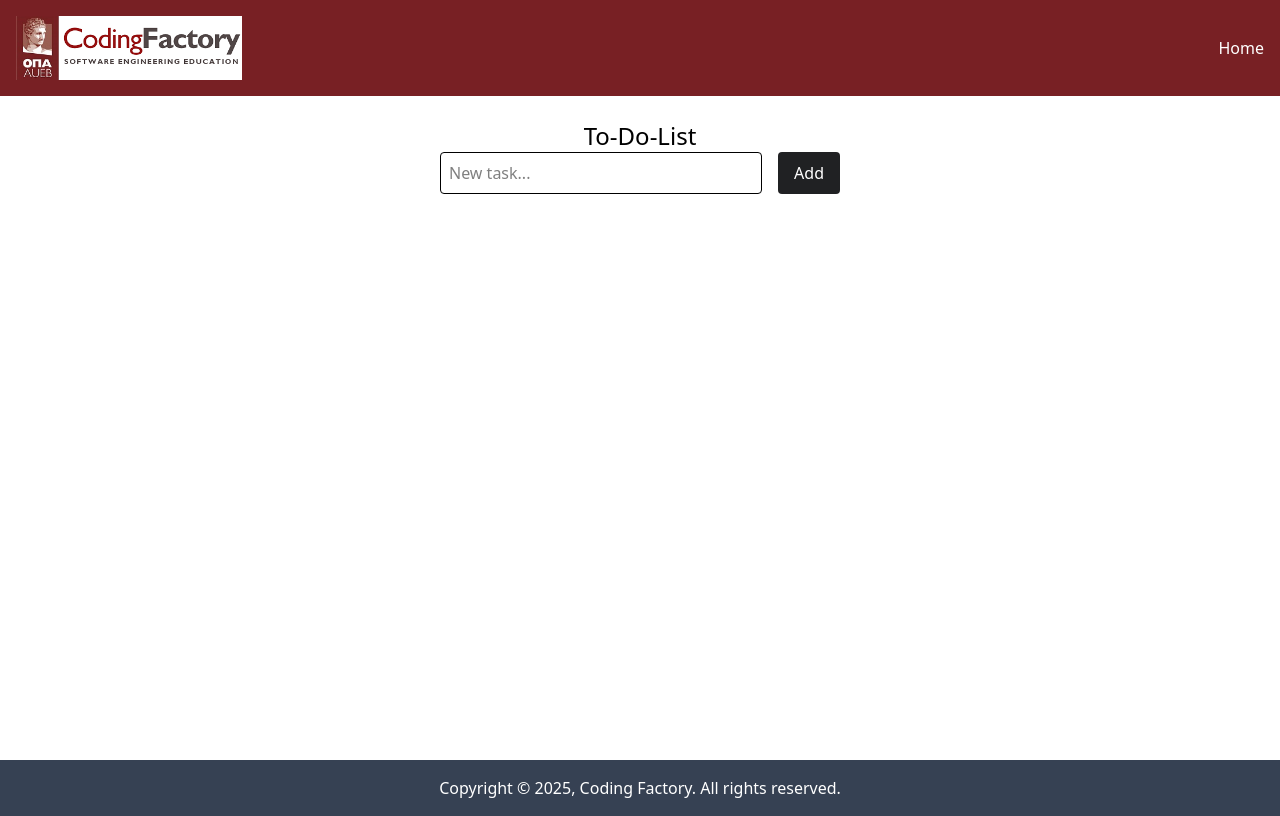
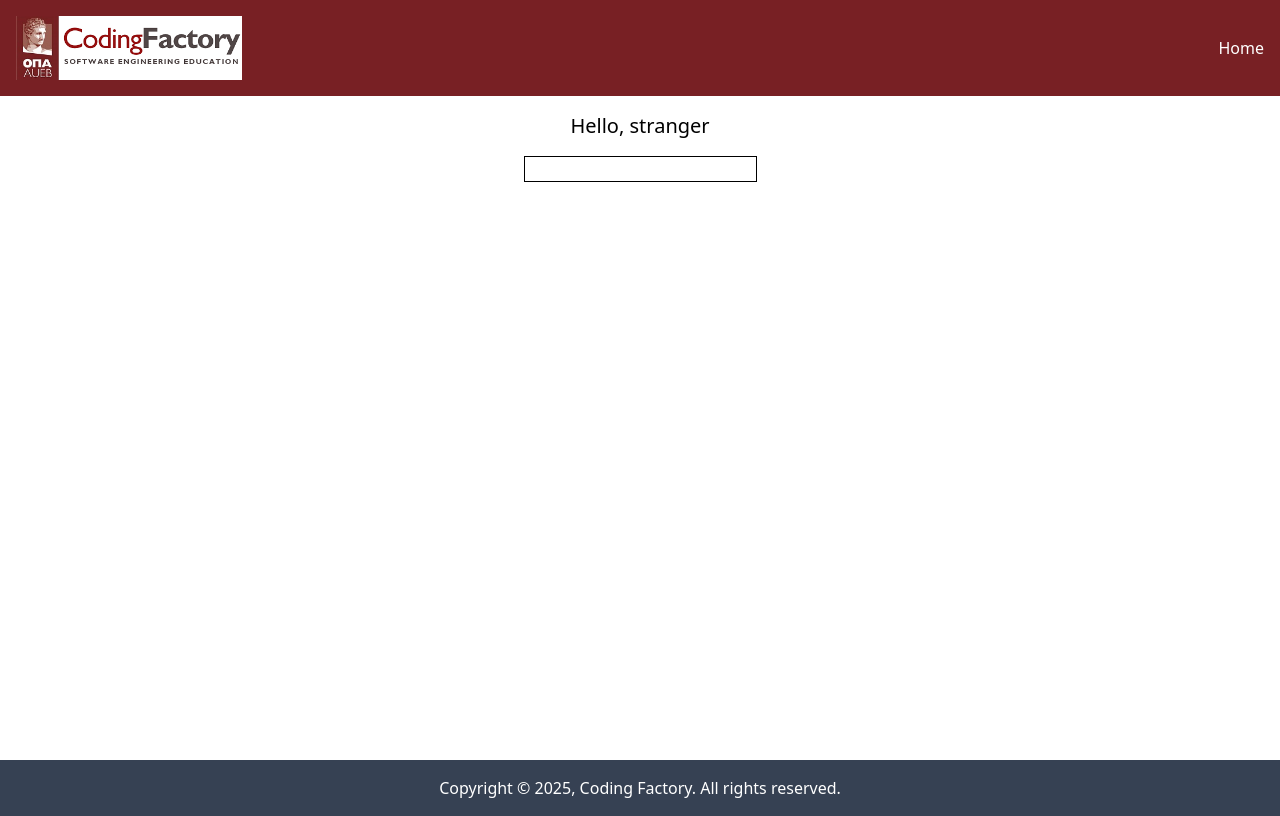
Before and after one commit to JohnMatthiou/react-components-intro, a React (Vite) app: page / in a window 1280 px wide. Built offline with nearby package versions, Linux system fonts and the light colour scheme.

Commit message:
chore: write useEffect in another way

```diff
--- a/src/App.tsx
+++ b/src/App.tsx
@@ -11,13 +11,19 @@
 // import CounterAdvanced from "./components/CounterAdvanced.tsx";
 // import CounterWithMoreStates from "./components/CounterWithMoreStates.tsx";
 // import Counter from "./components/Counter.tsx";
-// import NameChanger from "./components/NameChanger.tsx";
+import NameChanger from "./components/NameChanger.tsx";
+import {useEffect} from "react";
 // import FunctionalComponentWithState from "./components/FunctionalComponentWithState.tsx";
 // import ClassComponentWithState from "./components/ClassComponentWithState.tsx";
 // import CounterWithReducer from "./components/CounterWithReducer";
-import Todo from "./components/Todo/Todo.tsx";
+// import Todo from "./components/Todo/Todo.tsx";
 
 function App() {
+
+    useEffect(() => {
+        const id: number = setInterval(() => console.log("tick"), 1000);
+        return () => clearInterval(id);
+    }, []);
 
   return (
     <>
@@ -36,13 +42,13 @@
             {/*<h1 className="text-center etxt-2xl font-bold">This is a heading title</h1>*/}
             {/*<FunctionalComponent />*/}
             {/*<Counter/>*/}
-            {/*<NameChanger/>*/}
+            <NameChanger/>
             {/*<CounterWithMoreStates/>*/}
             {/*<CounterAdvanced/>*/}
             {/*<CounterWithCustomHook/>*/}
             {/*<CounterAdvancedWithCustomHook/>*/}
             {/*<CounterWithReducer />*/}
-            <Todo/>
+            {/*<Todo/>*/}
         </Layout>
 
     </>
--- a/src/components/NameChanger.tsx
+++ b/src/components/NameChanger.tsx
@@ -1,7 +1,12 @@
-import {useState} from "react";
+import {useEffect, useState} from "react";
 
 const NameChanger = () => {
     const [name, setName] = useState("");
+
+    useEffect(() => {
+        document.title = name ? `Hello, ${name}!` : "Hello, Stranger!";
+    }, [name]);
+
 
     const handleChange = (e: React.ChangeEvent<HTMLInputElement>) => {
         setName(e.target.value)
```
